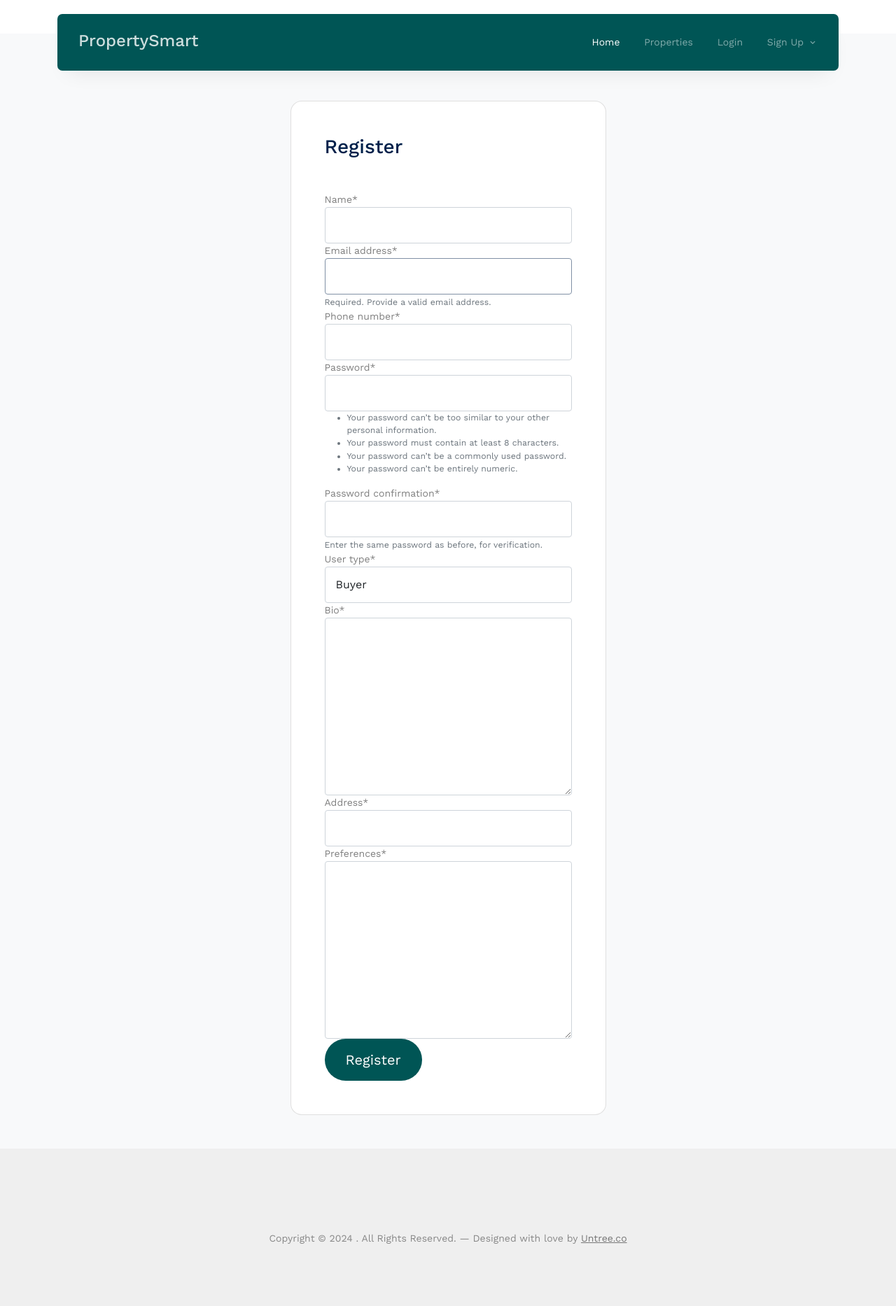
After one commit to codeschris/propertysmart-realtor, a Django app: page /auth/register/ in a window 1280 px wide. The commit adds this page. Shown: the whole page at 70% size. Run offline with Django 4.2, Linux system fonts and the light colour scheme; some libraries are stand-ins or nearby versions; some web fonts are replaced.

Commit message:
fixes and features

```diff
--- a/property/forms.py
+++ b/property/forms.py
@@ -1,35 +1,38 @@
 from django import forms
-from .models import Property, Photo
+from django.contrib.auth.forms import AuthenticationForm, UserCreationForm
+from crispy_forms.helper import FormHelper
+from crispy_forms.layout import Submit
+from .models import User, Profile
 
-class MultipleFileInput(forms.ClearableFileInput):
-    allow_multiple_selected = True
+class UserRegistrationForm(UserCreationForm):
+    email_address = forms.EmailField(max_length=255, required=True, help_text='Required. Provide a valid email address.')
+    phone_number = forms.CharField(max_length=50, required=True)
+    user_type = forms.ChoiceField(choices=User.USER_TYPE_CHOICES, required=True)
 
-class MultipleFileField(forms.FileField):
+    bio = forms.CharField(widget=forms.Textarea, required=True)
+    address = forms.CharField(max_length=255, required=True)
+    preferences = forms.CharField(widget=forms.Textarea, required=True)
+
+    class Meta:
+        model = User
+        fields = ['name', 'email_address', 'phone_number', 'password1', 'password2', 'user_type']
+
     def __init__(self, *args, **kwargs):
-        kwargs.setdefault("widget", MultipleFileInput())
         super().__init__(*args, **kwargs)
+        self.helper = FormHelper()
+        self.helper.form_method = 'post'
+        self.helper.add_input(Submit('submit', 'Register', css_class='btn btn-primary btn-block'))
 
-    def clean(self, data, initial=None):
-        # Handle multiple file uploads
-        if isinstance(data, list):
-            result = [super().clean(file) for file in data if file]
-        else:
-            result = super().clean(data)
-        return result
+class LoginForm(AuthenticationForm):
+    email_address = forms.EmailField(max_length=255, required=True, help_text='Required. Enter a valid email address.')
+    password = forms.CharField(widget=forms.PasswordInput(attrs={'class': 'form-control'}))
 
-class MultiplePhotoForm(forms.Form):
-    property = forms.ModelChoiceField(queryset=Property.objects.all())
-    images = MultipleFileField(label='Select photos', required=False)
+    def __init__(self, *args, **kwargs):
+        super().__init__(*args, **kwargs)
+        self.helper = FormHelper()
+        self.helper.form_method = 'post'
+        self.helper.add_input(Submit('submit', 'Login', css_class='btn btn-primary'))
 
-    def save(self, commit=True):
-        property = self.cleaned_data['property']
-        images = self.files.getlist('images')  # Handle multiple files
-
-        photo_instances = []
-        for image in images:
-            photo_instance = Photo(property=property, image=image)
-            if commit:
-                photo_instance.save()
-            photo_instances.append(photo_instance)
-
-        return photo_instances
+    def clean(self):
+        # Optional: Add custom validation if needed
+        return super().clean()
--- a/property/models.py
+++ b/property/models.py
@@ -1,6 +1,28 @@
 from django.db import models
+from django.contrib.auth.models import AbstractBaseUser, BaseUserManager, PermissionsMixin
 
-class User(models.Model):
+class CustomUserManager(BaseUserManager):
+    def create_user(self, email_address, name, phone_number, password=None, **extra_fields):
+        if not email_address:
+            raise ValueError('The Email field must be set')
+        email_address = self.normalize_email(email_address)
+        user = self.model(email_address=email_address, name=name, phone_number=phone_number, **extra_fields)
+        user.set_password(password)
+        user.save(using=self._db)
+        return user
+
+    def create_superuser(self, email_address, name, phone_number, password=None, **extra_fields):
+        extra_fields.setdefault('is_staff', True)
+        extra_fields.setdefault('is_superuser', True)
+
+        if extra_fields.get('is_staff') is not True:
+            raise ValueError('Superuser must have is_staff=True.')
+        if extra_fields.get('is_superuser') is not True:
+            raise ValueError('Superuser must have is_superuser=True.')
+
+        return self.create_user(email_address, name, phone_number, password, **extra_fields)
+
+class User(AbstractBaseUser, PermissionsMixin):
     BUYER = 'Buyer'
     REALTOR = 'Realtor'
     USER_TYPE_CHOICES = [
@@ -15,6 +37,13 @@ class User(models.Model):
     password = models.CharField(max_length=100, null=False)
     user_type = models.CharField(max_length=10, choices=USER_TYPE_CHOICES, null=False)
     created_at = models.DateField(auto_now_add=True, null=False)
+    is_staff = models.BooleanField(default=False)
+    is_active = models.BooleanField(default=True)
+
+    USERNAME_FIELD = 'email_address'
+    REQUIRED_FIELDS = ['name', 'phone_number', 'user_type']
+
+    objects = CustomUserManager()
 
     def __str__(self):
         return self.name
--- a/property/urls.py
+++ b/property/urls.py
@@ -1,12 +1,12 @@
 from django.urls import path
-from .views import home, single_listing, properties_list
+from .views import home, single_listing, properties_list, login_view, register
 from django.conf.urls.static import static
 from django.conf import settings
 
 urlpatterns = [
     path('', home, name="homepage"),
     path('property/<int:property_id>/', single_listing, name='single_listing'),
-    path('properties/', properties_list, name="properties")
-
-
+    path('properties/', properties_list, name="properties"),
+    path('auth/login/', login_view, name="login"),
+    path('auth/register/', register, name='register'),
 ] + static(settings.MEDIA_URL, document_root=settings.MEDIA_ROOT)
--- a/property/views.py
+++ b/property/views.py
@@ -1,5 +1,8 @@
-from django.shortcuts import render, get_object_or_404
-from .models import Property
+from django.shortcuts import render, get_object_or_404, redirect
+from django.contrib.auth import authenticate, login
+from django.contrib import messages
+from .models import Property, Profile
+from .forms import LoginForm, UserRegistrationForm
 
 def home(request):
     properties = Property.objects.all()
@@ -12,3 +15,43 @@ def single_listing(request, property_id):
 def properties_list(request):
     properties = Property.objects.all()
     return render(request, 'property/properties.html', {'properties': properties})
+
+def register(request):
+    if request.method == 'POST':
+        form = UserRegistrationForm(request.POST)
+        if form.is_valid():
+            user = form.save()
+            Profile.objects.create(
+                user=user,
+                bio=form.cleaned_data.get('bio'),
+                address=form.cleaned_data.get('address'),
+                preferences=form.cleaned_data.get('preferences')
+            )
+            messages.success(request, 'Registration successful! You can now log in.')
+            return redirect('login')
+        else:
+            messages.error(request, 'Please correct the error below.')
+    else:
+        form = UserRegistrationForm()
+
+    return render(request, 'property/auth/register.html', {'form': form})
+
+def login_view(request):
+    if request.method == 'POST':
+        form = LoginForm(request, data=request.POST)
+        if form.is_valid():
+            email_address = form.cleaned_data.get('email_address')
+            password = form.cleaned_data.get('password')
+            user = authenticate(request, email_address=email_address, password=password)
+            if user is not None:
+                login(request, user)
+                messages.success(request, f'Welcome back, {user.name}!')
+                return redirect('homepage')
+            else:
+                messages.error(request, 'Invalid email address or password.')
+        else:
+            messages.error(request, 'Invalid form submission.')
+    else:
+        form = LoginForm()
+
+    return render(request, 'property/auth/login.html', {'form': form})
--- a/propertysmart_realtor/settings.py
+++ b/propertysmart_realtor/settings.py
@@ -35,6 +35,8 @@ ALLOWED_HOSTS = ['192.168.0.18','localhost','127.0.0.1']
 INSTALLED_APPS = [
     #'django_spanner',
     'jazzmin',
+    'crispy_forms',
+    'crispy_bootstrap4',
     'django.contrib.admin',
     'django.contrib.auth',
     'django.contrib.contenttypes',
@@ -59,6 +61,8 @@ MIDDLEWARE = [
 ]
 
 DATA_UPLOAD_MAX_MEMORY_SIZE = 5242880  # 5 MB
+CRISPY_TEMPLATE_PACK = 'bootstrap4'
+AUTH_USER_MODEL = 'property.User'
 
 CORS_ORIGIN_WHITELIST = [
     'http://192.168.0.18:19006',
--- /dev/null
+++ b/templates/property/auth/register.html
@@ -0,0 +1,30 @@
+{% extends 'property/layout/base.html' %}
+{% load static %}
+{% load crispy_forms_tags %}
+
+{% block title %}Register | PropertySmart{% endblock %}
+
+{% block content %}
+<section class="pt-5 mt-5" style="background-color: #f8f9fa;">
+    <div class="container py-5 h-100">
+        <div class="row d-flex justify-content-center align-items-center h-100">
+            <div class="col-12 col-md-8 col-lg-6 col-xl-5">
+                <div class="card shadow-2-strong" style="border-radius: 1rem;">
+                    <div class="card-body p-5">
+
+                        <h3 class="mb-5">Register</h3>
+
+                        <form method="post">
+                            {% csrf_token %}
+                            {{ form|crispy }}
+
+                            <button class="btn btn-primary btn-lg btn-block" type="submit">Register</button>
+                        </form>
+
+                    </div>
+                </div>
+            </div>
+        </div>
+    </div>
+</section>
+{% endblock %}
--- a/templates/property/layout/_nav.html
+++ b/templates/property/layout/_nav.html
@@ -18,11 +18,12 @@
           >
             <li class="active"><a href="/">Home</a></li>
             <li><a href="{% url 'properties' %}">Properties</a></li>
+            <li><a href="{% url 'login' %}">Login</a></li>
             <li class="has-children">
-              <a href="properties.html">Log in/Sign Up</a>
+              <a href="{% url 'register' %}">Sign Up</a>
               <ul class="dropdown">
-                <li><a href="#">Buyer</a></li>
-                <li><a href="#">Realtor</a></li>
+                <li><a href="{% url 'register' %}">Buyer</a></li>
+                <li><a href="{% url 'register' %}">Realtor</a></li>
                 <!--<li class="has-children">
                   <a href="#">Dropdown</a>
                   <ul class="dropdown">
```
Also changed, not shown: templates/property/auth/login.html (added, +27 -0 lines), property/migrations/0007_user_last_login.py (added), property/migrations/0008_user_groups_user_is_active_user_is_staff_and_more.py (added).
